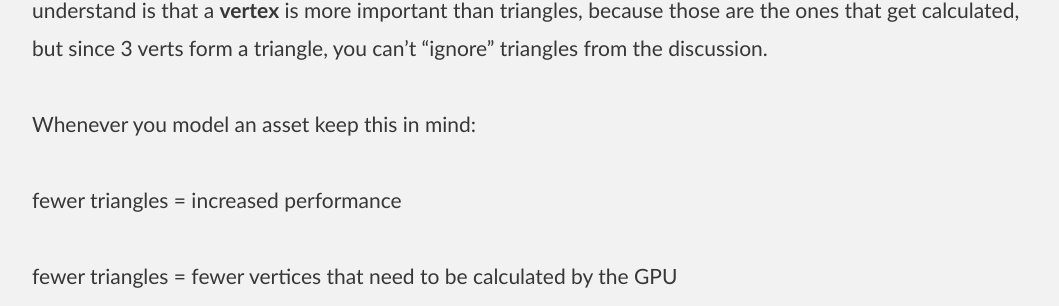
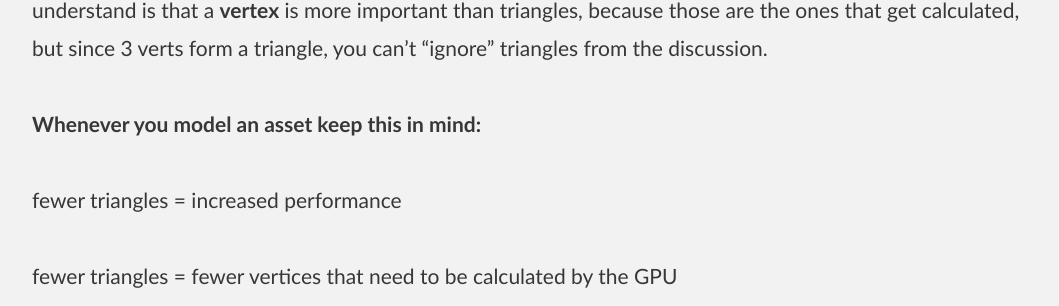
Before and after one commit to comradeintense/assetoptimization, a Jekyll site: the page built from index.md, in a window 1280 px wide. Shown: the part 2690-2996 px from the top of the page, without its empty margins (108-1167 px from the left). Built offline with Jekyll 4.4.1, drawn with Linux system fonts in a browser that asks for light colours; our own code applies the rules of GitHub Pages for plain Markdown files.

Commit message:
Update index.md

```diff
--- a/index.md
+++ b/index.md
@@ -39,7 +39,7 @@ Based on this you can already kinda understand why the game is running with 10fp
 
 Now that you understand what a draw call is, let’s discuss the big topic: triangles count. First thing to understand is that a **vertex** is more important than triangles, because those are the ones that get calculated, but since 3 verts form a triangle, you can’t “ignore” triangles from the discussion.
 <br><br>
-Whenever you model an asset keep this in mind:<br><br>
+**Whenever you model an asset keep this in mind:**<br><br>
 fewer triangles = increased performance<br><br>
 fewer triangles = fewer vertices that need to be calculated by the GPU<br><br>
 calculating/processing vertices is **expensive**.<br><br>
@@ -64,14 +64,14 @@ So it is important to be **mindful** about your triangle/vertex count but I woul
 
 In games there is a world origin point which is x,y,z = 0,0,0. From there, all the vertices that form meshes get calculated relative to the world origin. Sometimes, game developers calculate the position of vertices relative to the camera, or sometimes they just shift the world origin. I have no idea how Cities Skylines does it (probably center of map is (0,0,0)), but that's irrelevant, just bear with me.
 
-![worldorigin](images/vertexloss.png)
+![worldorigin](images/vertexloss.jpg)
 
 When I talked in **Part I** that when a draw call is made for a mesh, what happens is that each vertex is calculated in the world space, aka where it is positioned in space, relative to 0,0,0 (world origin), and then it is sent to the GPU to draw it on your screen.
-<br>
+<br><br>
 All the information about each vertex position is stored in a 32 bit float container and it is called a “**floating point**”. (Don't get scared, that's the only nerdy part i'll talk about). The idea with floating points is that **they are precise only to a certain point**.
-<br>
+<br><br>
 The further away the vertices need to be calculated from the world origin (0,0,0), the more prone to error the mesh is, because the CPU cannot calculate t**he exact vertex position precisely**, and vertices will start losing precision, but the disconnected ones will cause visible issues.
-<br>
+<br><br>
 In our case, the vertex in the middle of our mesh is **not connected to anything**. The CPU will keep trying to calculate it's exact position but after a while it will start losing precision. When that happens (an exaggerated example) can be seen here:
 
 ![vert2](images/vert2.png)
@@ -79,41 +79,41 @@ In our case, the vertex in the middle of our mesh is **not connected to anything
 ![vert3](images/vert3.png)
 
 Since the vertex is not connected to anything else, it will start making holes in the mesh and that will turn into different shading problems / holes where light pokes through / bad artefacts and all kinds of other weird glitches.
-<br>
+<br><br>
 **So how to fix this?**
 You must have your mesh "closed" so to speak. In our case, that vertex should be connected somewhere, for example like this:
 
 ![vert4](images/vert4.png)
 
 Now even with the precision loss, the mesh is still connected, and at worst, the vertex will just shift it’s position a tiny tiny tiny bit, but there won't be any **visible** errors at all.
-<br>
+<br><br>
 If however there is no possible way for you to connect the vertices, you can just overlap the vertex a tiny bit with the face next to it like this:
 
 ![vert5](images/vert5.png)
 
 (Exaggerated example, but I moved the vertex to the right, to overlap the face next to it). It is not an ideal solution and you should do this only if you have the same texture, so the overlapped faces won't Z-fight and create annoying flickering.
-<br>
+<br><br>
 So, you should keep your vertices connected, even if it increases the amount of triangles. Also, make sure to merge your vertices.
-<br>
+<br><br>
 As a bonus to further drill this idea inside your brain, check this video [https://youtu.be/Xfh3oTIqJW8?t=305](https://youtu.be/Xfh3oTIqJW8?t=305) from the game **Minecraft**, when it was in an old version. The guy was testing what happens if you teleport further and further away from the world origin.
 Because he was sooooooooo far away from the world origin, the blocks couldn't be rendered properly anymore (the cpu was having a hard time figuring out the exact position of each of the 4 vertices that make a block) and you can clearly see how bad it gets. I don't know the exact solution to how Minecraft fixed this, but most likely the world origin is shifted constantly (my guess).
 
 ### 6) Overdraw
 
 Overdraw in games is generally seen as the silent killer and can quickly ruin the performance of a game if it's not optimized. So what is it?
-<br>
+<br><br>
 To put it simply, overdraw is when the gpu has to render overlapping pixels aka **over - drawing**, which **takes time, memory and performance**. The purpose of your mighty GPU is to render the scene you look at, and put that image on your screen. And fast!
-<br>
+<br><br>
 I promised I won't get into technical things (even though Overdraw is quite interesting to understand), but I will give you an extremely simplified version so you understand it better.
-<br>
+<br><br>
 Here is a great example:
 
 ![overdraw](images/overdraw.png)
 
 In this image (imagine this is a 3d rendered scene), the CPU would make draw calls for the environment ( the couple in the back ), and draw calls for the glasses. After that, the GPU has to render the pixels on your screen, and to do that, it would take a lot of time to render BOTH the couple AND the glass lens (overlapping pixels on the right lens of the glasses).
-<br>
+<br><br>
 **So what can you do about overdraw?**
-<br>
+<br><br>
 Imagine you have this scenario, where you have this building which is made with two 'shapes', the tall one, and then the long one that goes through the main tall one. To avoid making a lot of cuts and saving on triangles, you decide to go through the main building like this:
 
 ![ov1](images/ov1.png)
@@ -123,7 +123,7 @@ Seen from below:
 ![ov2](images/ov2.jpg)
 
 In this case, the red and blue area on both buildings are OVERDRAWN, and **you must cut them out because of overdraw**. Basically, the GPU has to render those pixels (which you will never see), marked in red from the tall building and blue from the main building.
-<br>
+<br><br>
 To avoid overdraw, you should cut your model like this, by cutting out the big area which the camera doesn't see, and preventing the GPU to work more than needed:
 
 ![ov3](images/ov3.png)
@@ -135,16 +135,16 @@ Exploded view for better understanding:
 _(This is just an example specifically to describe overdraw. The mesh is not properly triangulated, and there are a lot of Ngons)_
 
 Main takeaway: **don't make the GPU render pixels which are not seen to the camera!**
-<br>
+<br><br>
 Another example to illustrate the overdraw. You have this image of a sword and you will add it in a game.
 
 ![ov5](images/ov5.png)
 
 **What would be better ?**
 To go with **Fig1** where you have only 2 triangles or go with **Fig2** where you have 13 triangles ? In the image, the red part is alpha, transparent.
-<br>
+<br><br>
 If you understood everything so far, the clear answer is figure 2. The increase in triangles doesn't matter, what you absolutely want however, is to reduce the overdraw! Even though the pixels in the red area are transparent, they are "there" so to speak. The CPU will do a draw call for that shape and the GPU will STILL calculate them, just that they will be turned invisible. Waste of time and memory bandwidth.
-<br>
+<br><br>
 _Please note that this last image was just an example to better illustrate overdraw. You shouldn’t do this for very tiny faces with alpha in Cities Skylines._
 
 (**correction**: it's actually 15 tris in FIG2, I forgot to triangulate # 5)
@@ -152,13 +152,13 @@ _Please note that this last image was just an example to better illustrate overd
 ### 7) Overshading
 
 The close relative of Overdraw is **overshading**, and again, it is a performance culprit. The cause of overshading are thin triangles which you should avoid as much as possible, because **the GPU processes pixels in blocks of four pixels arranged in a 2x2 pattern**. So if a triangle touches just a tiny bit a single pixel of a 2x2 quad, the GPU will process the whole quad and just throw away the other 3 pixels, which is **75% wasted work**. If you do this plenty of times, it adds up quickly.
-<br>
+<br><br>
 Here is an explanation:
 
 ![overshade](images/overshading.jpg)
 
 On a building I did some time ago, I had this dilemma. I wanted to save on triangles so I merged all the vertices on the top and bottom (the most right side face). Technically, you won't see any issues with this ingame. However, you are making the GPU work harder for something which can be simplified by adding a few extra cuts. Sure, the cost will be more triangles, but as already explained it doesn't matter that much compared to the wasted work the GPU has to put in.
-<br>
+<br><br>
 Here is the building and to clean it up I came with this solution, and everything is connected properly (before and after):
 
 ![tr1](images/tr1.png)
@@ -172,18 +172,18 @@ An argument can be made about the fact that modern GPUs are insanely fast at cal
 ### 8) Power of 2 on textures
 
 There has always been some debate about using power of 2 on textures, aka 32 (smallest), 64, 128, 256, 512, 1024, 2048, 4096 (very big). A texture can be any ratio, it doesn't have to be square, for example: 256x2048 is perfectly fine.
-<br>
+<br><br>
 What you should **never do**, is to use textures which are not powers of 2.
-<br>
+<br><br>
 You might say: “**But I never had problems with that**”
-<br>
+<br><br>
 There are two important things to keep in mind:
 **A) Compression**<br>
 When you save your texture file and you load up the asset editor, the game engine will convert your texture to DXT format which is a compressed texture format, DXT being the compression algorithm. The compression cannot happen if your texture is not divisible by 32, so stick to the numbers above.
-<br>
+<br><br>
 **B) MipMaps**<br>
 When the textures get loaded, the game engine generates mip maps for those textures. A mip map is exactly LOD for textures, and those are copies of your original texture that get saved at lower resolutions. When the mesh is further away from the camera, the lower resolution texture will be applied, and it will keep shrinking down, the further away you move your camera. Same goes the other way, as you move closer, you will see larger texture sizes, all the way to original size.
-<br>
+<br><br>
 Here is an example of a mip map chain:
 
 ![mm](images/mm.png)
@@ -200,12 +200,12 @@ The engine let's you use non-power of two textures, but those take **more memory
 ### 9) Texture size
 
 At the end of the guide, let’s discuss texture sizes, as this is again, a performance hog like all the others. The larger the image resolution size, the more memory (VRAM in your GPU) it will use when trying to render it on the screen.
-<br>
+<br><br>
 **Let me first explain to you a few things:**
 Whenever you save the textures that you do as PNG on your hard drive, that size in kilobytes or megabytes doesn’t matter, as the textures will get compressed through DXT when imported ingame, DXT being a compression format.
-<br>
+<br><br>
 Also a thing to point out is that the memory usage is not dependent on how complex or detailed the texture is.
-<br>
+<br><br>
 **The only thing that matters is the resolution size so you should strive to make this as low as possible while keeping some nice detail.**
 <br>
 As explained in the previous chapter, in **Cities Skylines**, DXT will compress the textures for efficient storage in the following way:<br>
```
